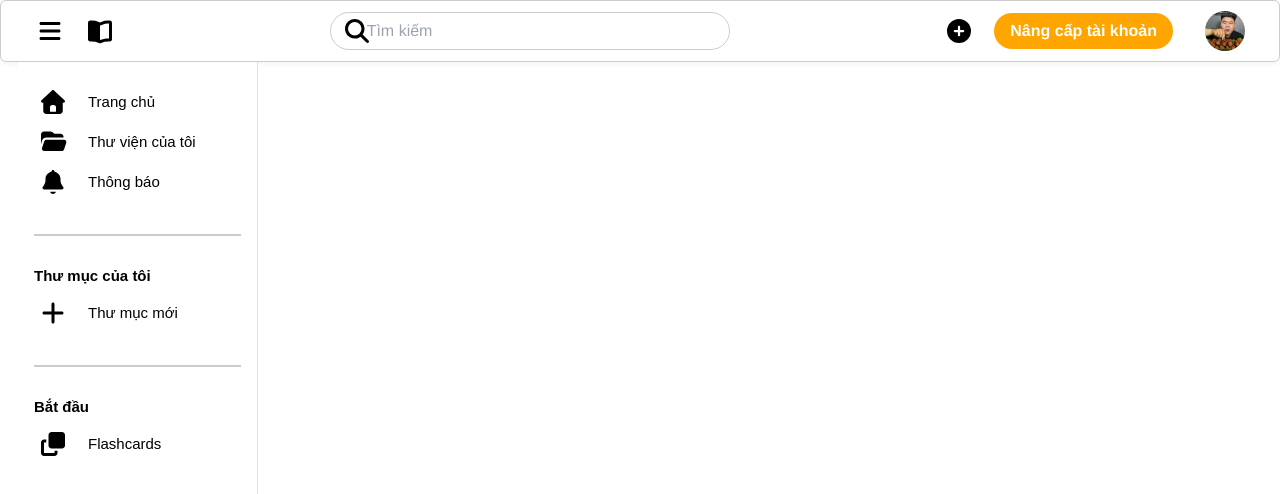
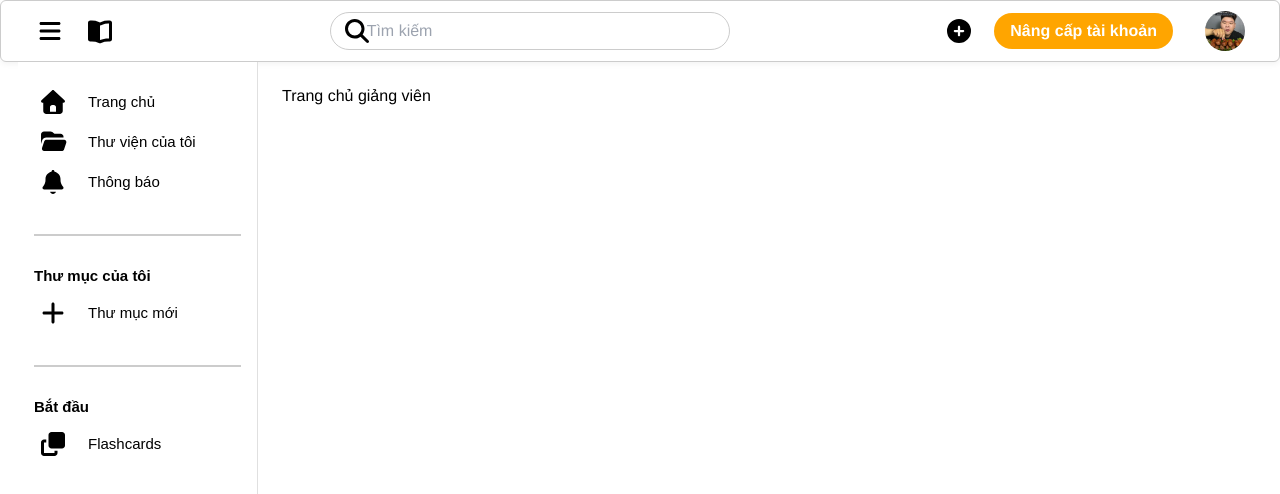
Before and after one commit to lyhoangducuy/HOCTUVUNG, a React (Vite) app in the folder hoctuvung-frontend/: page /giangvien in a window 1280 px wide. Shown: the top 494 px of the page. Built offline with nearby package versions, Linux system fonts and the light colour scheme.

Commit message:
fix loi trang chu layout

```diff
--- a/hoctuvung-frontend/src/App.jsx
+++ b/hoctuvung-frontend/src/App.jsx
@@ -24,8 +24,7 @@ export default function App() {
         <Route path="/" element={<TrangChu />} />
         <Route path="/hocvien" element={<TrangChuHocVien />} />
         <Route path="/giangvien" element={<TrangChuGiangVien/>}>
-
-        </Route>
+      </Route>
       </Route>
       <Route element={<AdminLayout />}>
         <Route path="/admin" element={<TrangChuAdmin />} />
--- /dev/null
+++ b/hoctuvung-frontend/src/layouts/TrangChuLayout/TrangChuLayout.css
@@ -0,0 +1,22 @@
+.trangchu-layout-container {
+  min-height: 100vh;
+  display: flex;
+  flex-direction: column;
+}
+
+.trangchu-layout-main {
+  display: flex;
+  flex: 1;
+  min-height: 0;
+}
+
+.trangchu-layout-sidebar {
+  /* Có thể đặt width cố định nếu muốn */
+  /* width: 240px; */
+}
+
+.trangchu-layout-content {
+  flex: 1;
+  padding: 24px;
+  min-width: 0;
+}
--- a/hoctuvung-frontend/src/layouts/TrangChuLayout/TrangChuLayout.jsx
+++ b/hoctuvung-frontend/src/layouts/TrangChuLayout/TrangChuLayout.jsx
@@ -1,9 +1,21 @@
 import React from 'react'
 import { Outlet } from 'react-router-dom';
+import Giangvien_Header from '../../components/GiangVien/Header/Giangvien_Header';
+import Giangvien_Sidebar from '../../components/GiangVien/Sidebar/Giangvien_Sidebar';
+import './TrangChuLayout.css';
+
 export default function TrangChuLayout() {
   return (
-    <div>
-        <Outlet />
+    <div className="trangchu-layout-container">
+      <Giangvien_Header />
+      <div className="trangchu-layout-main">
+        <div className="trangchu-layout-sidebar">
+          <Giangvien_Sidebar />
+        </div>
+        <div className="trangchu-layout-content">
+          <Outlet />
+        </div>
+      </div>
     </div>
   )
 }
--- a/hoctuvung-frontend/src/pages/GiangVien/TrangChu/TrangChuGiangVien.jsx
+++ b/hoctuvung-frontend/src/pages/GiangVien/TrangChu/TrangChuGiangVien.jsx
@@ -5,9 +5,8 @@ import Giangvien_Sidebar from "../../../components/GiangVien/Sidebar/Giangvien_S
 export default function TrangChuGiangVien() {
   return (
     <>
-      <Giangvien_Header />
-      <Giangvien_Sidebar/>
-      <Outlet/>
+     Trang chủ giảng viên
+
     </>
   );
 }
```
